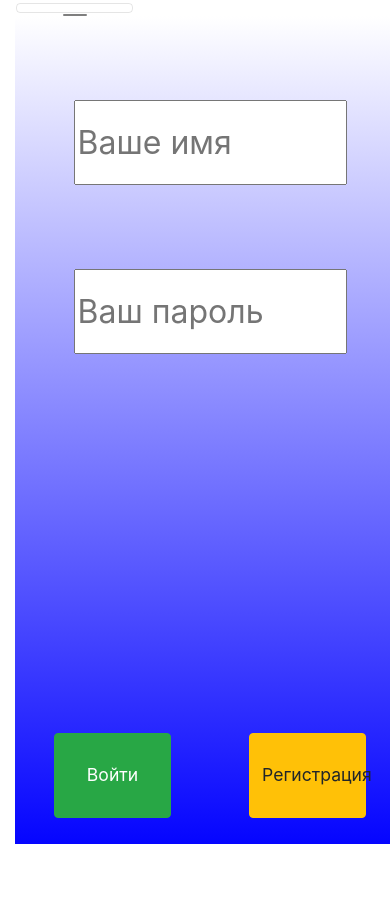
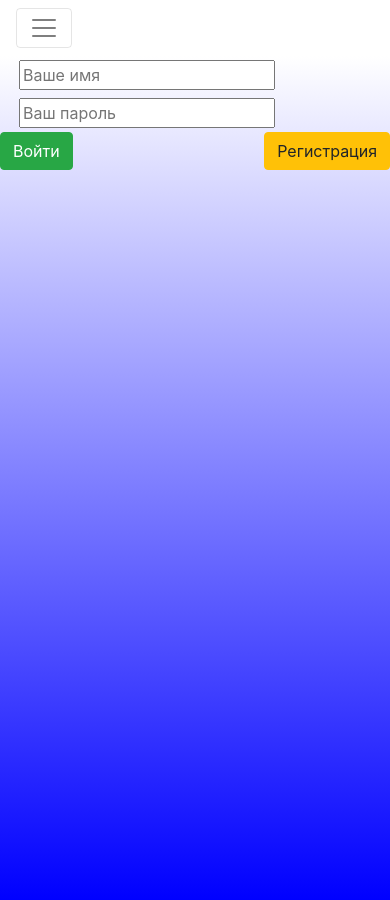
Before and after one commit to vutmu/webchat_local, a Flask app: page / in a window 390 px wide. Before the commit the page ends 844 px from the top, so only its background shows below. Run offline with Flask 2, Linux system fonts and the light colour scheme; some libraries are stand-ins or nearby versions.

Commit message:
css edit

```diff
--- a/app/static/styles/auth.css
+++ b/app/static/styles/auth.css
@@ -1,58 +1,56 @@
-div {
+/*div {
     position: fixed;
     width: 100%;
     height:100%;
-}
+}*/
 div.auth {
     background-image: -webkit-linear-gradient(white, blue);
 }
 div.reg {
     display: none;
-    background-image: -webkit-linear-gradient(green, white);
+    background-image: -webkit-linear-gradient(white, green);
 }
-input {
+/*input {
     position: absolute;
     width: 70%;
     height: 10%;
     left: 15%;
     font-size: 2rem;
 
-}
-input.namefield {
+}*/
+/*input.namefield {
     top: 10%;
-}
-input.passfield {
+}*/
+/*input.passfield {
     top: 30%;
-}
-input#your_email {
+}*/
+/*input#your_email {
     top: 50%;
-}
-input#check_code {
+}*/
+/*input#check_code {
     top: 70%;
     width: 30%;
 
-}
+}*/
 
-button {
+/*button {
     position: absolute;
     width: 30%;
     height: 10%;
-}
+}*/
 
-.btn {
+/*.btn {
     font-size: 1.1rem;
-
-}
-button.left-but {
+}*/
+/*button.left-but {
     bottom: 5%;
     left: 10%;
-}
-button.right-but {
+}*/
+/*button.right-but {
     bottom: 5%;
     right: 10%;
-
-}
-button.center-but {
+}*/
+/*button.center-but {
     top: 70%;
     right: 15%;
-}
+}*/
--- a/app/templates/Authentification.html
+++ b/app/templates/Authentification.html
@@ -3,22 +3,22 @@
     <link  rel = "stylesheet" href =  "{{ url_for('static',filename='styles/auth.css') }}">
 {%endblock%}
 {%block content%}
-<div class="container-fluid vh-100 main">
-    <div class="auth">
-        <input id="in_name" class="namefield" type="text" maxlength="50" placeholder="Ваше имя">
-        <input id="in_password" class="passfield" type="text" maxlength="50" placeholder="Ваш пароль" >
-        <button id="but4" class="btn btn-success left-but">Войти</button>
+<div class="container vh-100 auth">
+    <input id="in_name" class=" m-1" type="text" maxlength="50" placeholder="Ваше имя">
+    <input id="in_password" class=" m-1" type="text" maxlength="50" placeholder="Ваш пароль" >
+    <div class="row justify-content-between">
+        <button id="but4" class="btn btn-success ">Войти</button>
         <button class="btn btn-warning right-but">Регистрация</button>
     </div>
-    <div class= "reg">
-        <input id="your_name" class="namefield" type="text" maxlength="50" placeholder="Придумайте Ваше имя)">
-        <input id="your_password" class="passfield" type="text" maxlength="50" placeholder="Придумайте Ваш пароль)">
-        <input id="your_email" type="text" maxlength="50" placeholder="Куда Вам отправить письмо?">
-        <button id="but2" class="btn btn-success left-but">Поехали!</button>
-        <input id="check_code" type="text" maxlength="50" placeholder="проверочный код">
-        <button id="but3" class="btn btn-secondary center-but">Валидация</button>
-        <button class="btn btn-warning right-but">Авторизация</button>
-    </div>
+</div>
+<div class= "container-fluid vh-100 reg">
+    <input id="your_name" class="w-100 m-1" type="text" maxlength="50" placeholder="Придумайте Ваше имя)">
+    <input id="your_password" class="w-100 m-1" type="text" maxlength="50" placeholder="Придумайте Ваш пароль)">
+    <input id="your_email" class="w-100 m-1" type="text" maxlength="50" placeholder="Куда Вам отправить письмо?">
+    <button id="but2" class="btn btn-success left-but">Поехали!</button>
+    <input id="check_code" type="text" maxlength="50" placeholder="проверочный код">
+    <button id="but3" class="btn btn-secondary center-but">Валидация</button>
+    <button class="btn btn-warning right-but">Отмена</button>
 </div>
 <script>
 
--- a/app/views.py
+++ b/app/views.py
@@ -118,9 +118,9 @@ def base():
             return json.dumps({'status': 'logout'})
     elif request.method == 'POST':
         data = request.form
+        name = session['username']
         if data['subfunction'] == 'send_mess':
-            query = (data['name'], data['text'], time.time())  #TODO Возможно надо поменять data['name'] на session[
-            # 'username']
+            query = (name, data['text'], time.time())
             query = f"INSERT INTO messages (name, message, posting_time) VALUES {query}"
             dbresponse = pgdb(query)
             return {'status': str(dbresponse[-1][-1])}
@@ -187,25 +187,6 @@ def allusers():
             print(users)
             data = {'users': users, 'name': name, 'title': 'список юзеров'}
             return render_template("allusers.html", data=data)
-    #     elif request.args.get('subfunction') == 'get_pictures':  # TODO переделать в коллекцию, пофиксить
-    #         path = 'app/static/images'
-    #         pictures = [i for i in os.walk(path)]
-    #         data = {'pictures': pictures[-1][-1]}
-    #         return json.dumps(data)
-    #     elif request.args.get('subfunction') == 'change_avatar':
-    #         name = session['username']
-    #         avatar = request.args.get('avatar')
-    #         query = f"UPDATE accounts SET avatar='{avatar}' WHERE name='{name}'"
-    #         pgdb(query)
-    #         return json.dumps({'status': '??'})
-    # elif request.method == 'POST':
-    #     name = session['username']
-    #     data = imgrout(request.files['file'], app.config['UPLOAD_FOLDER'])
-    #     avatar = data['avatar']
-    #     full_avatar = data['full_avatar']
-    #     query = f"UPDATE accounts SET avatar='{avatar}', full_avatar='{full_avatar}' WHERE name='{name}'"
-    #     pgdb(query)
-    #     return redirect(url_for('settings'))
 
 
 @app.before_request
@@ -220,6 +201,5 @@ def bef():
             last_seen = time.time()
             query = f"UPDATE accounts SET last_seen='{last_seen}' WHERE name='{name}'"
             pgdb(query)
-            print(f"{name} в онлайне по запросу {req} ")
     else:
         pass
```
Also changed, not shown: app/static/styles/base.css (+17 -1 lines), app/templates/base.html (+12 -10 lines).
